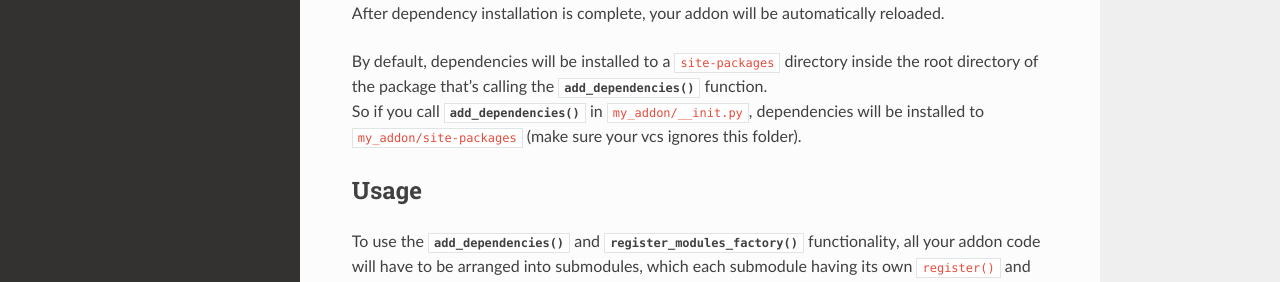
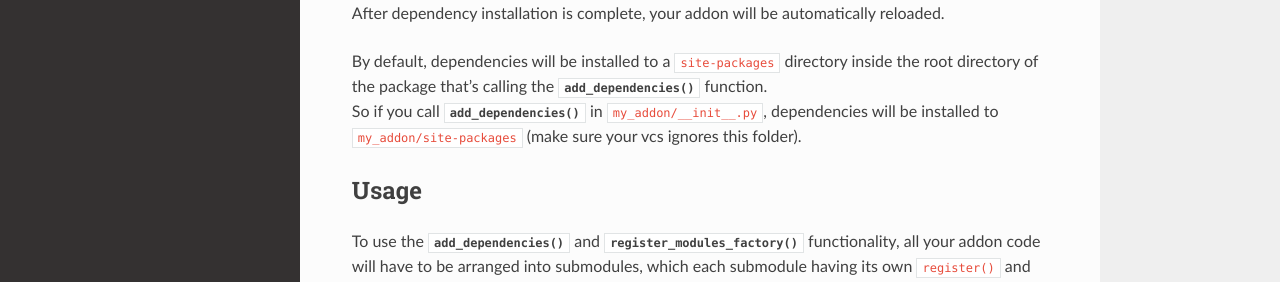
Before and after one commit to 30350n/blender_addon_utils, a Sphinx documentation site: the page built from docs/index.rst, in a window 1280 px wide and 900 px high, scrolled down 949 px. Shown: the part 154-436 px from the top of the window. Built offline with Sphinx 7.4.7 and the Read the Docs theme 2.0.0, drawn with Linux system fonts in a browser that asks for light colours.

Commit message:
Fix typo in docs

```diff
--- a/docs/index.rst
+++ b/docs/index.rst
@@ -35,7 +35,7 @@ You can declare required dependencies for your addon via :func:`add_dependencies
 
 | By default, dependencies will be installed to a ``site-packages`` directory inside the root
   directory of the package that's calling the :func:`add_dependencies` function.
-| So if you call :func:`add_dependencies` in ``my_addon/__init.py``, dependencies will be
+| So if you call :func:`add_dependencies` in ``my_addon/__init__.py``, dependencies will be
   installed to ``my_addon/site-packages`` (make sure your vcs ignores this folder).
 
 Usage
```
